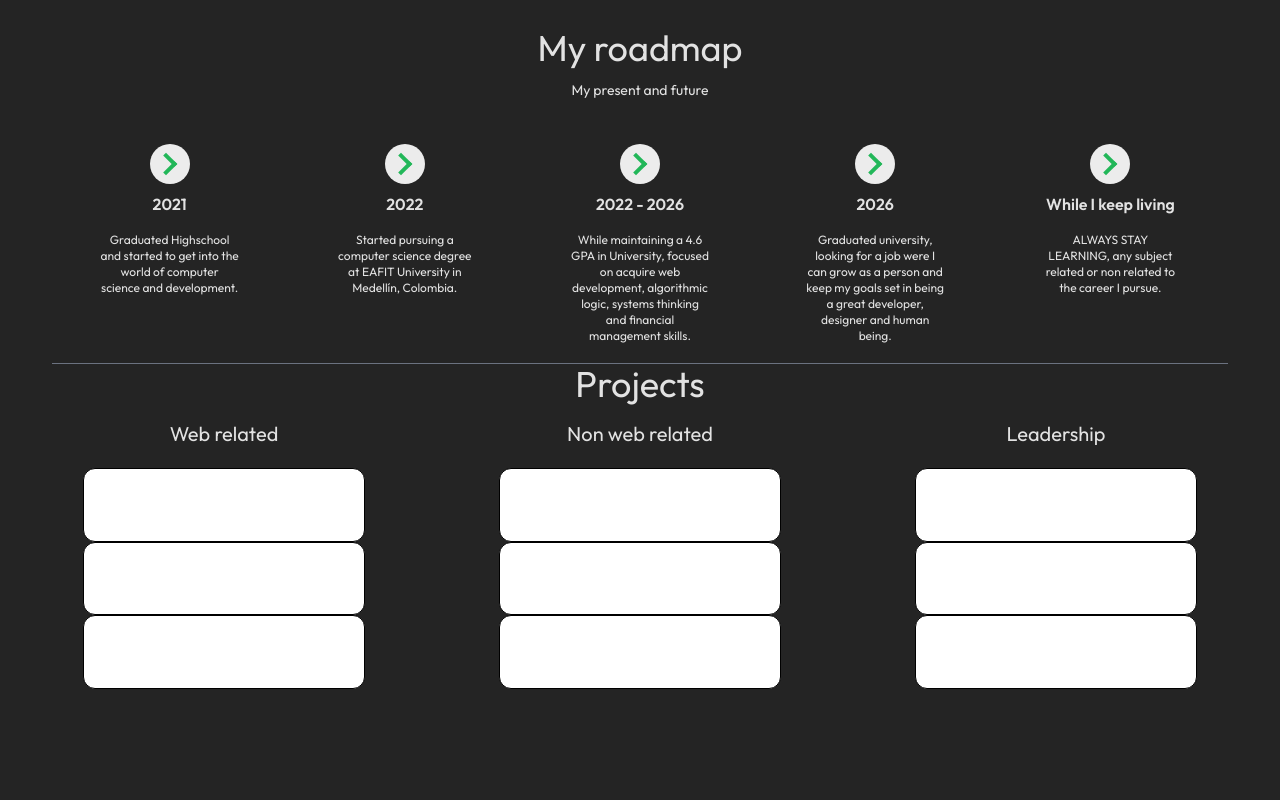
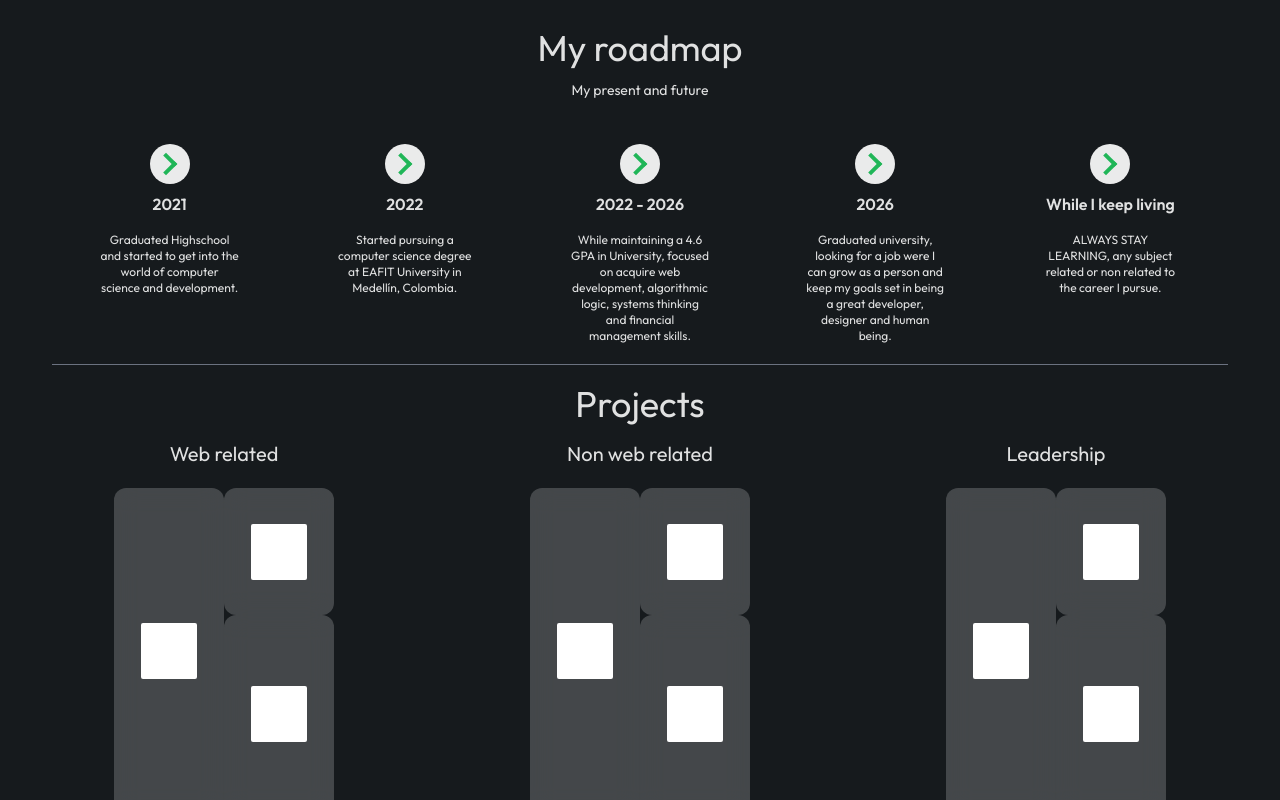
Before and after one commit to mvasquezb99/Portafolio-page, a React (Vite) app: page / in a window 1280 px wide. Shown: the part 880-1680 px from the top of the page. Built offline with nearby package versions, Linux system fonts and the light colour scheme.

Commit message:
styles: Created Bento Grid for projects

```diff
--- a/src/App.jsx
+++ b/src/App.jsx
@@ -9,7 +9,7 @@ function App() {
       <main className="flex h-max w-full flex-col">
         <Navbar />
         <PresCard />
-        <section className='w-full h-screen pl-4 pr-4'>
+        <section className='w-full h-[1000px] pl-4 pr-4 flex flex-col justify-start'>
           <RoadMap />
           <Projects/>
         </section>
--- a/src/components/Navbar.jsx
+++ b/src/components/Navbar.jsx
@@ -2,7 +2,7 @@ import React from "react";
 
 function Navbar() {
     return (
-        <nav className="w-100 h-11 flex flex-row justify-center sticky top-0">
+        <nav className="w-100 h-11 flex flex-row justify-center sticky top-0 backdrop-blur-md bg-white/10">
             <div className="flex justify-evenly w-96">
                 <a className="flex flex-row items-center transition border-b border-transparent ease-linear delay-100 hover:border-current">
                     Projects
--- a/src/components/Project.jsx
+++ b/src/components/Project.jsx
@@ -1,22 +1,44 @@
 import React from "react";
 
 // h-2/6 original
-function Project({id}){
+function Project({ id }) {
 
-    const sendBack = (id) => {
-        const elements = document.getElementsByName('card');
+    // const actionHover = (e) => {
+    //     let id = e.target.id;
+    //     let t1;
+    //     let t2;
 
-        elements.forEach((element) => {
-            if(element.id === '1'){
-                element.classList.add('bg-red-200');
-            }
-        })
-    }
+    //     if (id.charAt('1') === '2') {
+    //         t1 = document.getElementById(`${id[0]}1`);
+    //         t2 = document.getElementById(`${id[0]}3`);
 
+    //     } else if (id.charAt('1') === '3') {
+    //         t1 = document.getElementById(`${id[0]}1`);
+    //         t2 = document.getElementById(`${id[0]}2`);
+    //     }
 
-    return(
-        <div id={id} name={'card'} className={`w-3/4 h-[20%] bg-white border border-black rounded-xl peer peer-hover:opacity-45 peer-hover:scale-[0.8] peer-hover:blur-md hover:cursor-pointer transition ease-out`} onMouseEnter={sendBack}>
+    //     if (e.type === 'mouseenter') {
+    //         t1.classList.add('opacity-45', 'scale-[0.8]', 'blur-md');
+    //         t2.classList.add('opacity-45', 'scale-[0.8]', 'blur-md');
+    //     } else if(e.type === 'mouseleave'){
+    //         t1.classList.remove('opacity-45', 'scale-[0.8]', 'blur-md');
+    //         t2.classList.remove('opacity-45', 'scale-[0.8]', 'blur-md');
+    //     }
+    // }
 
+    return (
+        <div
+            id={id}
+            name={'card'}
+            className=
+                {`w-full h-full ${id === '1' ? ' row-span-3': id === '3' ? 'row-span-2' : id === '4' ? 'col-span-2' : 'row-span-1'}
+                bg-white/20  rounded-xl backdrop-blur-md hover:bg-white
+                transition ease-in-out delay-100 hover:cursor-pointer hover:scale-110 hover:z-50
+                flex flex-row justify-center items-center`}>
+
+            <div className="bg-white w-14 h-14 rounded-sm">
+
+            </div>
         </div>
     )
 }
--- a/src/components/Projects.jsx
+++ b/src/components/Projects.jsx
@@ -2,16 +2,14 @@ import React from "react";
 import ProjectsCard from "./ProjectsCard";
 function Projects() {
     return (
-        <>
+        <section className=" h-[50%] w-full" >
             <h1 className="text-4xl w-full text-center mb-4">Projects</h1>
-            <section className=" h-[46%] w-full" >
-                <div className="w-full h-full flex flex-row justify-evenly">
-                    <ProjectsCard title={'Web related'}/>
-                    <ProjectsCard title={'Non web related'}/>
-                    <ProjectsCard title={'Leadership'}/>
-                </div>
-            </section>
-        </>
+            <div className="w-full h-full flex flex-row justify-evenly">
+                <ProjectsCard title={'Web related'} id={'l'} />
+                <ProjectsCard title={'Non web related'} id={'c'} />
+                <ProjectsCard title={'Leadership'} id={'r'} />
+            </div>
+        </section>
     )
 }
 
--- a/src/components/ProjectsCard.jsx
+++ b/src/components/ProjectsCard.jsx
@@ -1,12 +1,15 @@
 import React from "react";
 import Project from "./Project";
-function ProjectsCard({title}){
-    return(
-        <section className="w-1/3 h-full ml-2 mr-2 pl-3 pr-3 flex flex-col items-center">
+function ProjectsCard({ title, id }) {
+    return (
+        <section className="w-1/3 h-full ml-2 mr-2 pl-3 pr-3 flex flex-col items-center max-h-400 max-w-md">
             <h2 className="text-xl text-center mb-5">{title}</h2>
-            <Project id={'2'}/>
-            <Project id={'1'}/>
-            <Project id={'3'}/>
+            <div className="w-7/12 h-full grid grid-cols-2" >
+                <Project id={`1`} />
+                <Project id={`2`} />
+                <Project id={`3`} />
+                <Project id={`4`} />
+            </div>
         </section>
     )
 }
--- a/src/components/RoadMap.jsx
+++ b/src/components/RoadMap.jsx
@@ -2,11 +2,11 @@ import React from "react";
 import TimeStamp from "./TimeStamp";
 function RoadMap(){
     return(
-        <div className="w-full h-1/2 pt-16 flex flex-col items-center pl-4 pr-4">
+        <div className="w-full h-[40%] pt-16 flex flex-col items-center pl-4 pr-4 mb-5">
             <h1 className="text-4xl w-full text-center pb-3">My roadmap</h1>
             <small className="w-full text-center text-sm pb-3">My present and future</small>
             <div className="w-full h-64 mt-5 ml-4 mr-4 pl-5 pr-5 max-w-7xl">
-                <div className="w-full h-full flex flex-row justify-center border-b border-gray-500">
+                <div className="w-full h-full flex flex-row justify-center border-b border-gray-500 mb-2">
                     <TimeStamp year={'2021'}/>
                     <TimeStamp year={'2022'}/>
                     <TimeStamp year={'2022 - 2026'}/>
--- a/src/index.css
+++ b/src/index.css
@@ -12,6 +12,6 @@
   font-style: normal;
   color-scheme: light dark;
   color: rgba(255, 255, 255, 0.87);
-  background-color: #242424;
+  background-color: #161a1d;
 
 }
```
